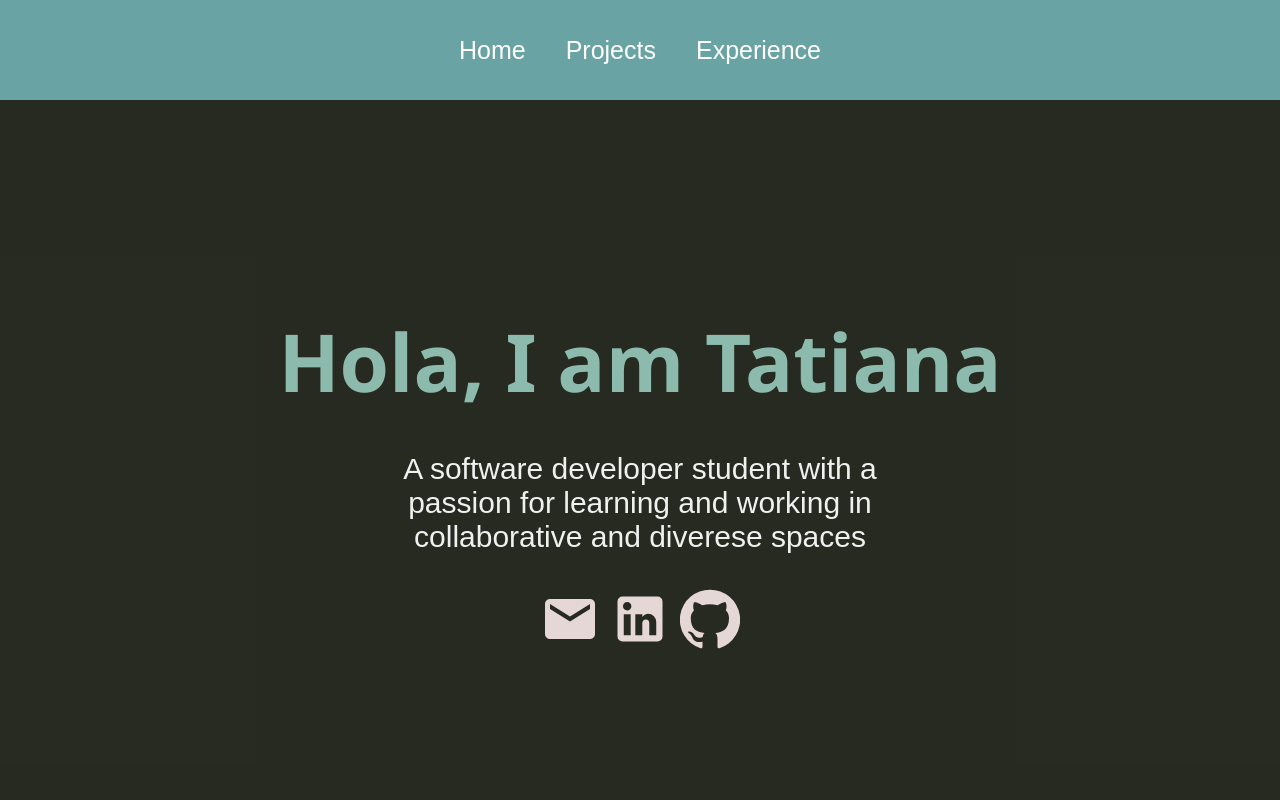
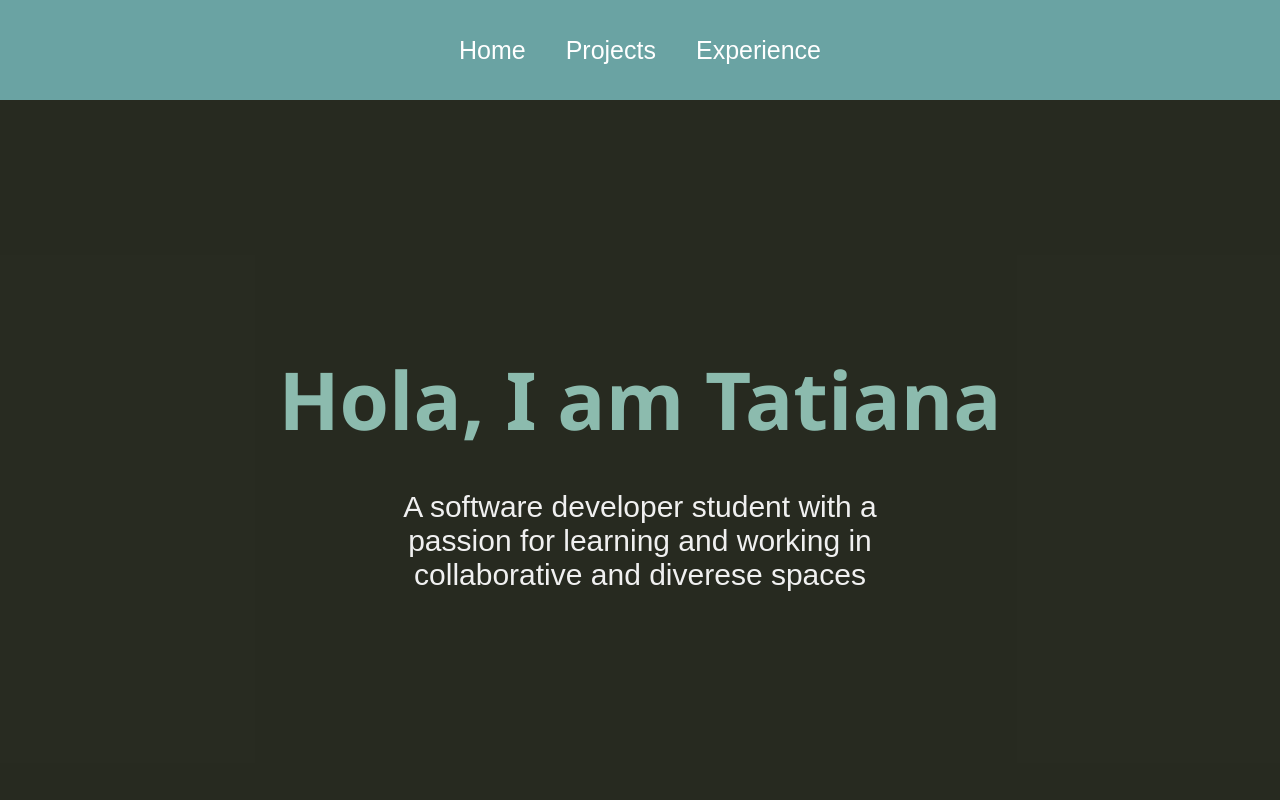
Before and after one commit to Tatianaob/portfolio, a React (Create React App) app: page / in a window 1280 px wide. Shown: the top 800 px of the page. Built offline with nearby package versions, Linux system fonts and the light colour scheme.

Commit message:
Add socials

```diff
--- a/src/components/Footer.js
+++ b/src/components/Footer.js
@@ -9,10 +9,10 @@ function Footer() {
   return (
     <div className='footer'>
         <div className='socialMedia'>
-            <InstagramIcon/>
-            <Twitter/>
-            <LinkedInIcon/>
-            <EmailIcon/>
+          <a href="https://www.instagram.com/tata.obando/"><InstagramIcon/></a>
+          <a href="https://twitter.com/tatiobandore"><Twitter/></a>
+          <a href="https://www.linkedin.com/in/tatiana-obando/"><LinkedInIcon/></a>
+          <a href="mailto:ltatiobandore@gmail.com"><EmailIcon/></a>
         </div>
         <p> &copy; 2023 tatianatech.com</p></div>
   )
--- a/src/pages/Home.js
+++ b/src/pages/Home.js
@@ -1,7 +1,4 @@
 import React from "react";
-import LinkedInIcon from "@material-ui/icons/LinkedIn";
-import GithubIcon from "@material-ui/icons/GitHub";
-import EmailIcon from "@material-ui/icons/Email";
 import "../styles/Home.css";
 
 function Home() {
@@ -14,9 +11,6 @@ function Home() {
             A software developer student with a passion for learning and
             working in collaborative and diverese spaces
           </p>
-          <EmailIcon />
-          <LinkedInIcon />
-          <GithubIcon />
         </div>
       </div>
       <div className="skills">
```
